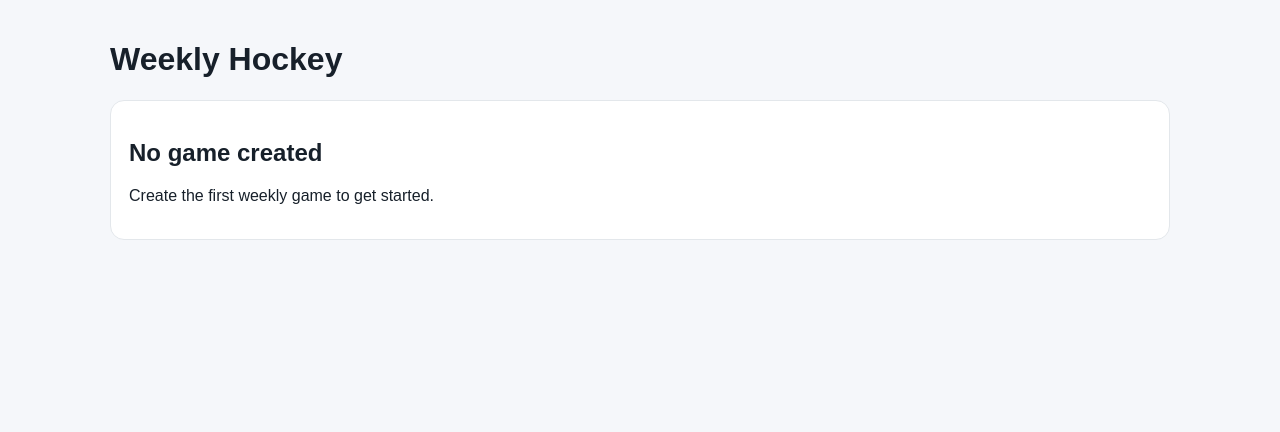
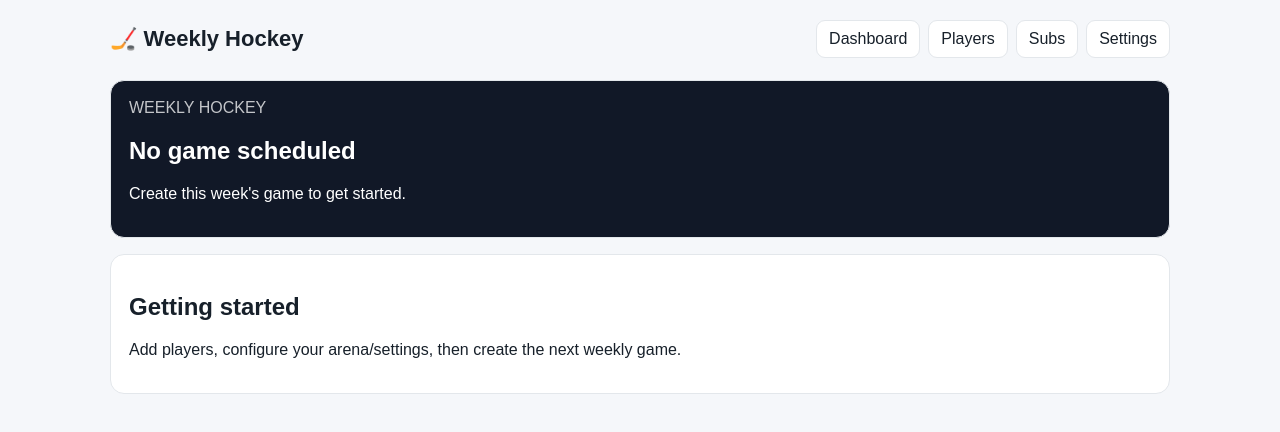
Before and after one commit to gary100000/WeeklyHockeyapp, a Next.js app in the folder weekly-hockey-app-mvp/: page / in a window 1280 px wide. Shown: the top 432 px of the page. Built offline with nearby package versions, Linux system fonts and the light colour scheme; no server answers; the database is empty.

Commit message:
Add files via upload

```diff
--- a/weekly-hockey-app-mvp/app/page.tsx
+++ b/weekly-hockey-app-mvp/app/page.tsx
@@ -6,7 +6,20 @@ export default async function Home() {
     include: { arena: true, availabilities: { include: { player: true } } }
   });
 
-  if (!game) return <main className="shell"><h1>Weekly Hockey</h1><div className="card"><h2>No game created</h2><p>Create the first weekly game to get started.</p></div></main>;
+  if (!game) return <main className="shell">
+    <header className="top"><div className="brand">🏒 Weekly Hockey</div><nav className="nav">
+      <a href="/">Dashboard</a><a href="/players">Players</a><a href="/subs">Subs</a><a href="/settings">Settings</a>
+    </nav></header>
+    <section className="card hero">
+      <div style={{opacity:.75}}>WEEKLY HOCKEY</div>
+      <h1>No game scheduled</h1>
+      <p>Create this week's game to get started.</p>
+    </section>
+    <section className="card">
+      <h2>Getting started</h2>
+      <p>Add players, configure your arena/settings, then create the next weekly game.</p>
+    </section>
+  </main>;
 
   const playing = game.availabilities.filter(a => a.status === "Yes").length;
   const subs = game.availabilities.filter(a => a.status === "AddedAsSub").length;
```
Also changed, not shown: 2 other files (tests, documents, lock files or other folders).
